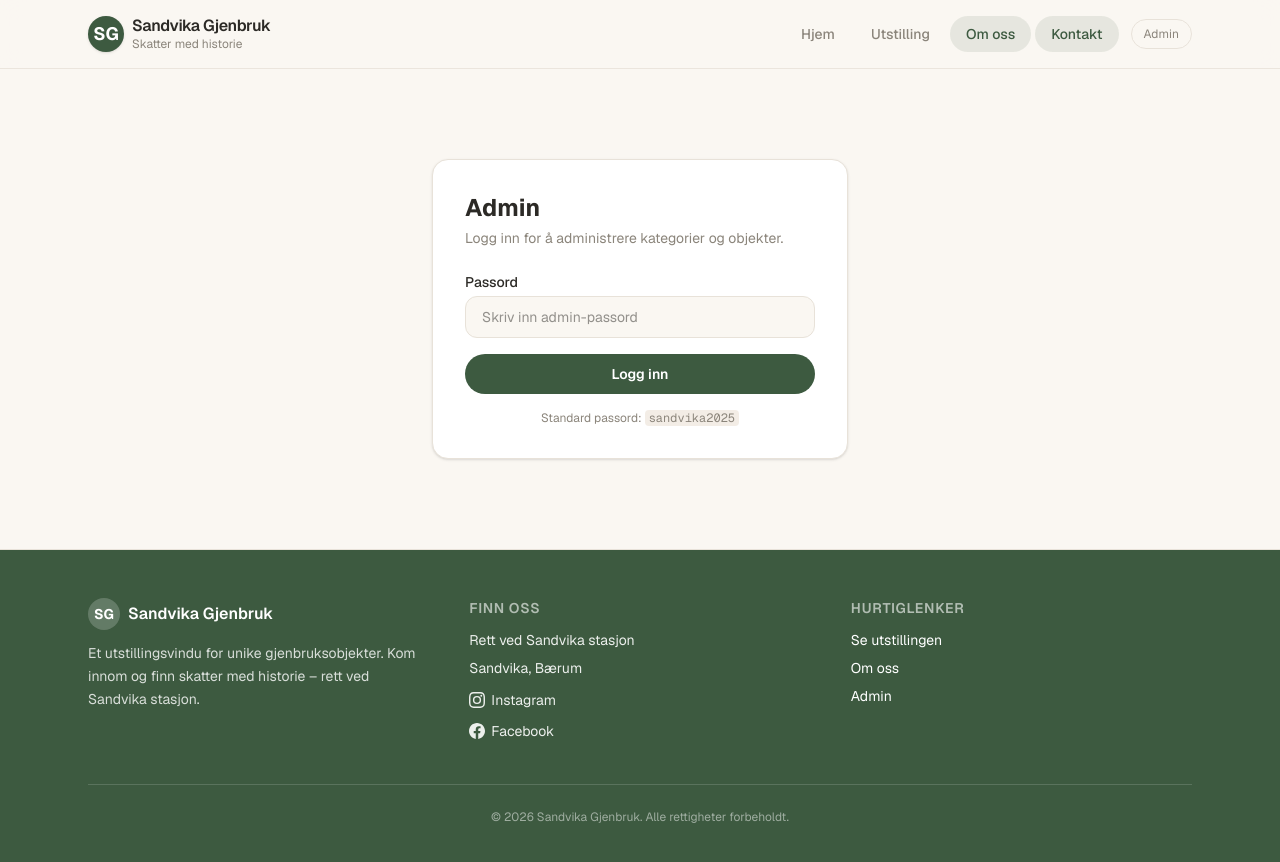
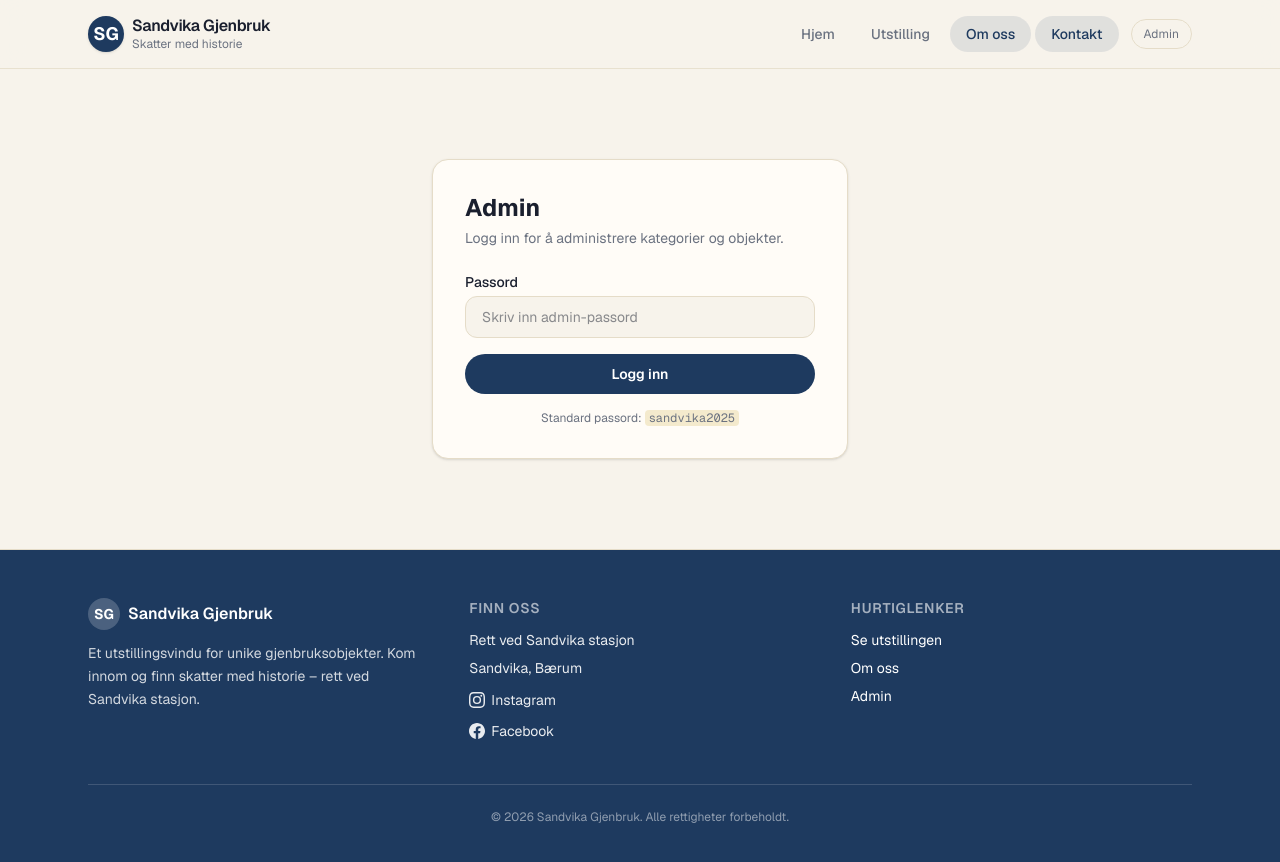
Before and after one commit to aubnic/sandvika-gjenbruk, a Next.js app: page /admin in a window 1280 px wide. Shown: the top 862 px of the page. Built offline with nearby package versions, Linux system fonts and the light colour scheme.

Commit message:
UI: Jewish/Orthodox aesthetic — navy & gold palette, kippah logo

```diff
--- a/src/app/globals.css
+++ b/src/app/globals.css
@@ -1,15 +1,15 @@
 @import "tailwindcss";
 
 :root {
-  --background: #faf7f2;
-  --foreground: #2c2a26;
-  --primary: #3d5a40;
-  --primary-light: #5a7a5c;
-  --accent: #c4a484;
-  --accent-dark: #a68a6a;
-  --muted: #8b857b;
-  --card: #ffffff;
-  --border: #e8e2d9;
+  --background: #f7f3eb;
+  --foreground: #1a1f2e;
+  --primary: #1e3a5f;
+  --primary-light: #2d5a8a;
+  --accent: #c9a227;
+  --accent-dark: #a6851a;
+  --muted: #6b7280;
+  --card: #fffcf7;
+  --border: #e5dcc8;
 }
 
 @theme inline {
@@ -48,18 +48,15 @@ body {
 }
 .item-card:hover {
   transform: translateY(-4px);
-  box-shadow: 0 12px 24px -8px rgba(61, 90, 64, 0.15);
+  box-shadow: 0 12px 28px -8px rgba(30, 58, 95, 0.18);
 }
 
 .hero-pattern {
-  background-image: radial-gradient(
-    circle at 20% 50%,
-    rgba(196, 164, 132, 0.08) 0%,
-    transparent 50%
-  ),
-  radial-gradient(
-    circle at 80% 20%,
-    rgba(61, 90, 64, 0.06) 0%,
-    transparent 40%
-  );
+  background-image:
+    radial-gradient(circle at 15% 40%, rgba(201, 162, 39, 0.12) 0%, transparent 45%),
+    radial-gradient(circle at 85% 15%, rgba(30, 58, 95, 0.08) 0%, transparent 40%);
 }
+
+.jewish-border {
+  border-image: linear-gradient(90deg, transparent, var(--accent), transparent) 1;
+}
--- /dev/null
+++ b/src/components/Logo.tsx
@@ -0,0 +1,58 @@
+export function Logo({ size = "md" }: { size?: "sm" | "md" | "lg" }) {
+  const dim = size === "sm" ? 32 : size === "lg" ? 56 : 40;
+
+  return (
+    <div
+      className="relative flex shrink-0 items-center justify-center"
+      style={{ width: dim, height: dim }}
+      aria-hidden
+    >
+      <div
+        className="absolute inset-0 rounded-full bg-primary shadow-md"
+        style={{ boxShadow: "0 2px 8px rgba(30,58,95,0.25)" }}
+      />
+      <svg
+        viewBox="0 0 40 40"
+        width={dim * 0.72}
+        height={dim * 0.72}
+        className="relative z-10"
+        fill="none"
+      >
+        <ellipse cx="20" cy="18" rx="14" ry="10" fill="#c9a227" />
+        <ellipse cx="20" cy="16.5" rx="12" ry="8" fill="#d4af37" />
+        <ellipse cx="16" cy="14" rx="4" ry="2.5" fill="#e8c84a" opacity="0.55" />
+        <path
+          d="M6 18 Q20 28 34 18"
+          stroke="#a6851a"
+          strokeWidth="1.2"
+          fill="none"
+          opacity="0.5"
+        />
+        <path
+          d="M10 17 Q20 22 30 17"
+          stroke="#1e3a5f"
+          strokeWidth="0.6"
+          fill="none"
+          opacity="0.25"
+          strokeDasharray="1.5 1.5"
+        />
+      </svg>
+    </div>
+  );
+}
+
+export function LogoMark({ className = "" }: { className?: string }) {
+  return (
+    <span className={`inline-flex items-center gap-2.5 ${className}`}>
+      <Logo size="md" />
+      <span className="leading-tight">
+        <span className="block font-semibold tracking-tight text-foreground">
+          Sandvika Gjenbruk
+        </span>
+        <span className="hidden text-xs text-muted sm:block">
+          Skatter med historie
+        </span>
+      </span>
+    </span>
+  );
+}
```
